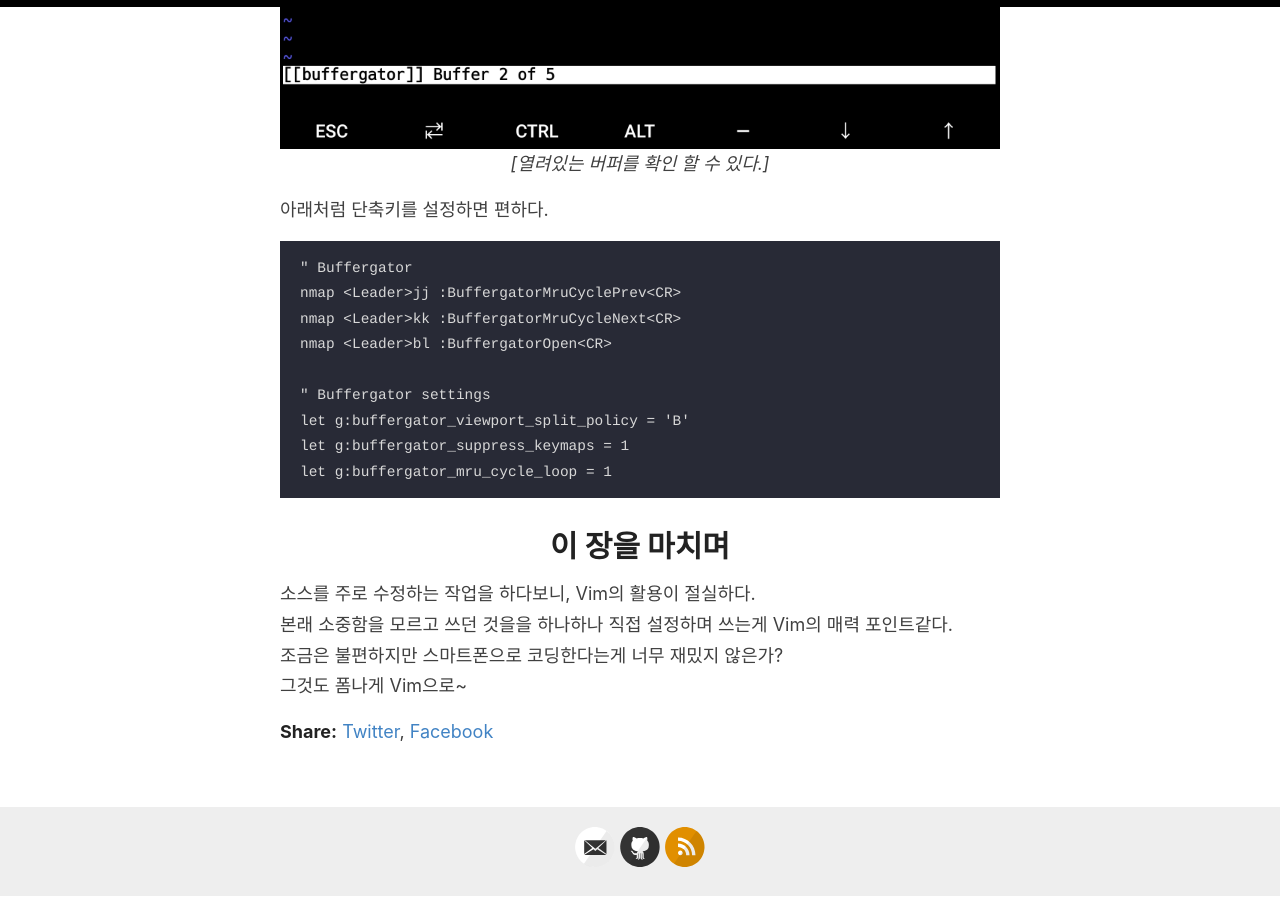
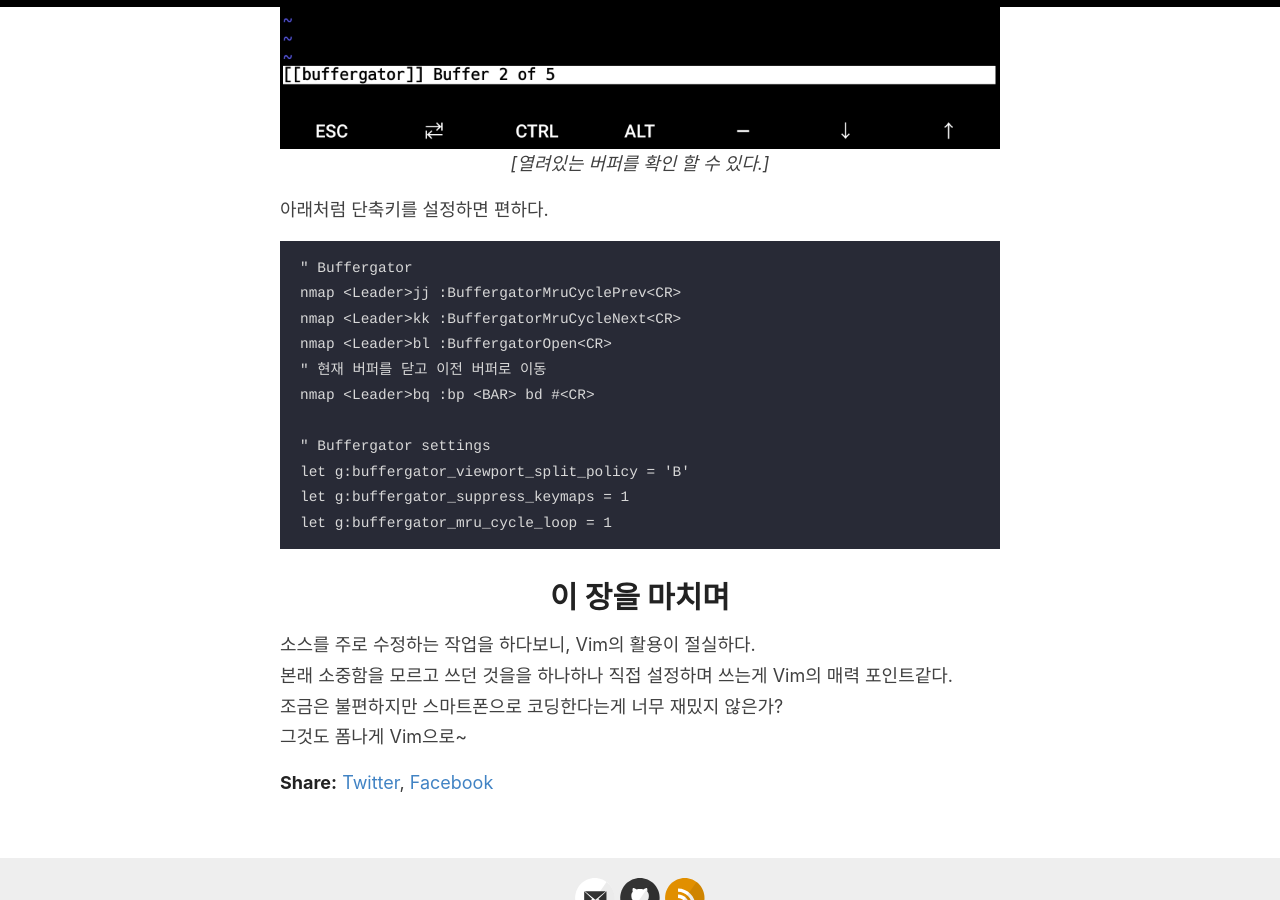
Before and after one commit to ch3224bin/ch3224bin.github.io, a Jekyll site: the page built from _posts/2019-8-23-develop-anywhere-use-termux-4.md, in a window 1280 px wide and 900 px high, scrolled down 2833 px. Built offline with Jekyll 4.4.1, drawn with Linux system fonts in a browser that asks for light colours; comment, search, counter and statistics services are not loaded.

Commit message:
termux 사용기3부 수정

```diff
--- a/_posts/2019-8-23-develop-anywhere-use-termux-4.md
+++ b/_posts/2019-8-23-develop-anywhere-use-termux-4.md
@@ -64,6 +64,8 @@ let g:ctrlp_working_path_mode = 'r'
 nmap <Leader>jj :BuffergatorMruCyclePrev<CR>
 nmap <Leader>kk :BuffergatorMruCycleNext<CR>
 nmap <Leader>bl :BuffergatorOpen<CR>
+" 현재 버퍼를 닫고 이전 버퍼로 이동
+nmap <Leader>bq :bp <BAR> bd #<CR>
 
 " Buffergator settings
 let g:buffergator_viewport_split_policy = 'B'
```
